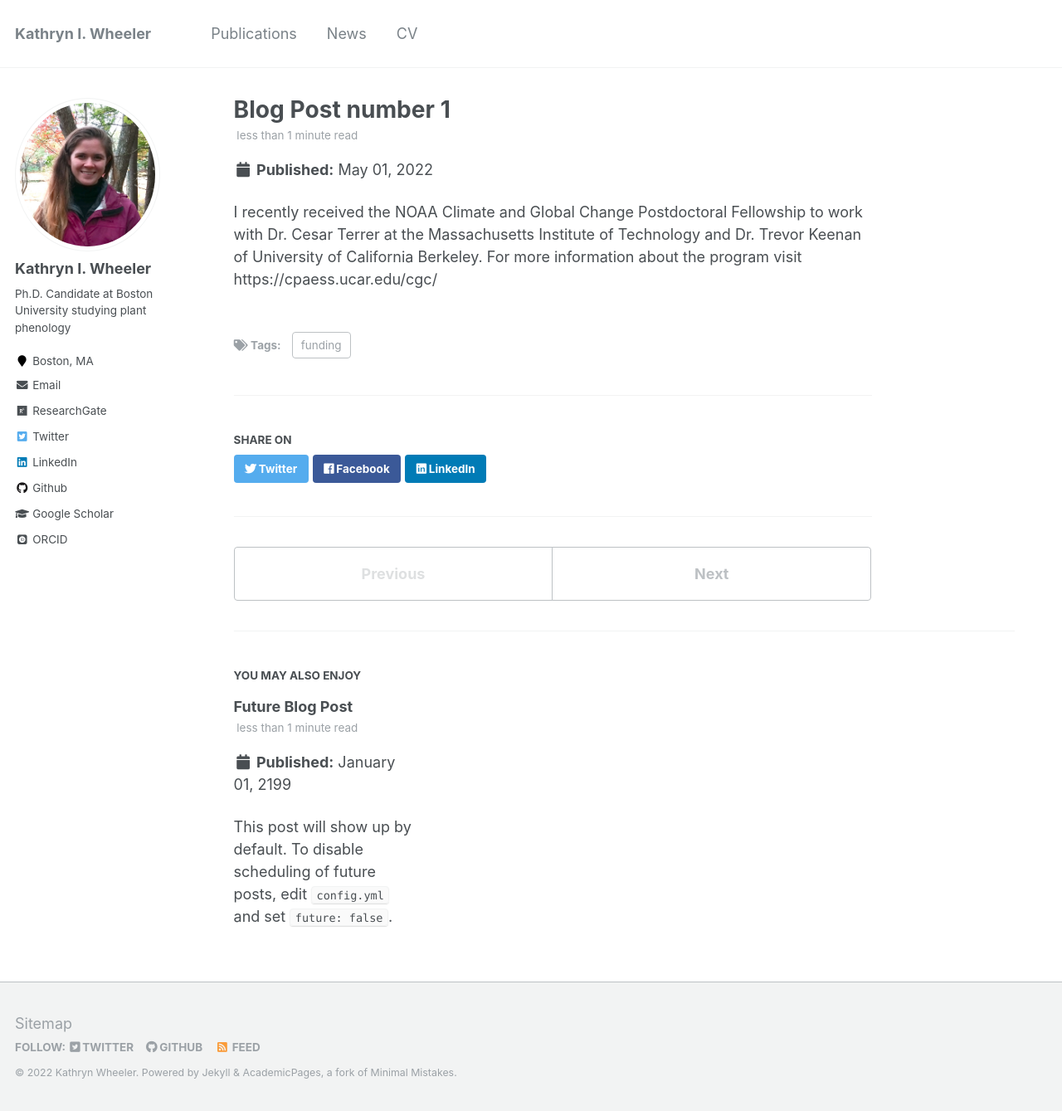
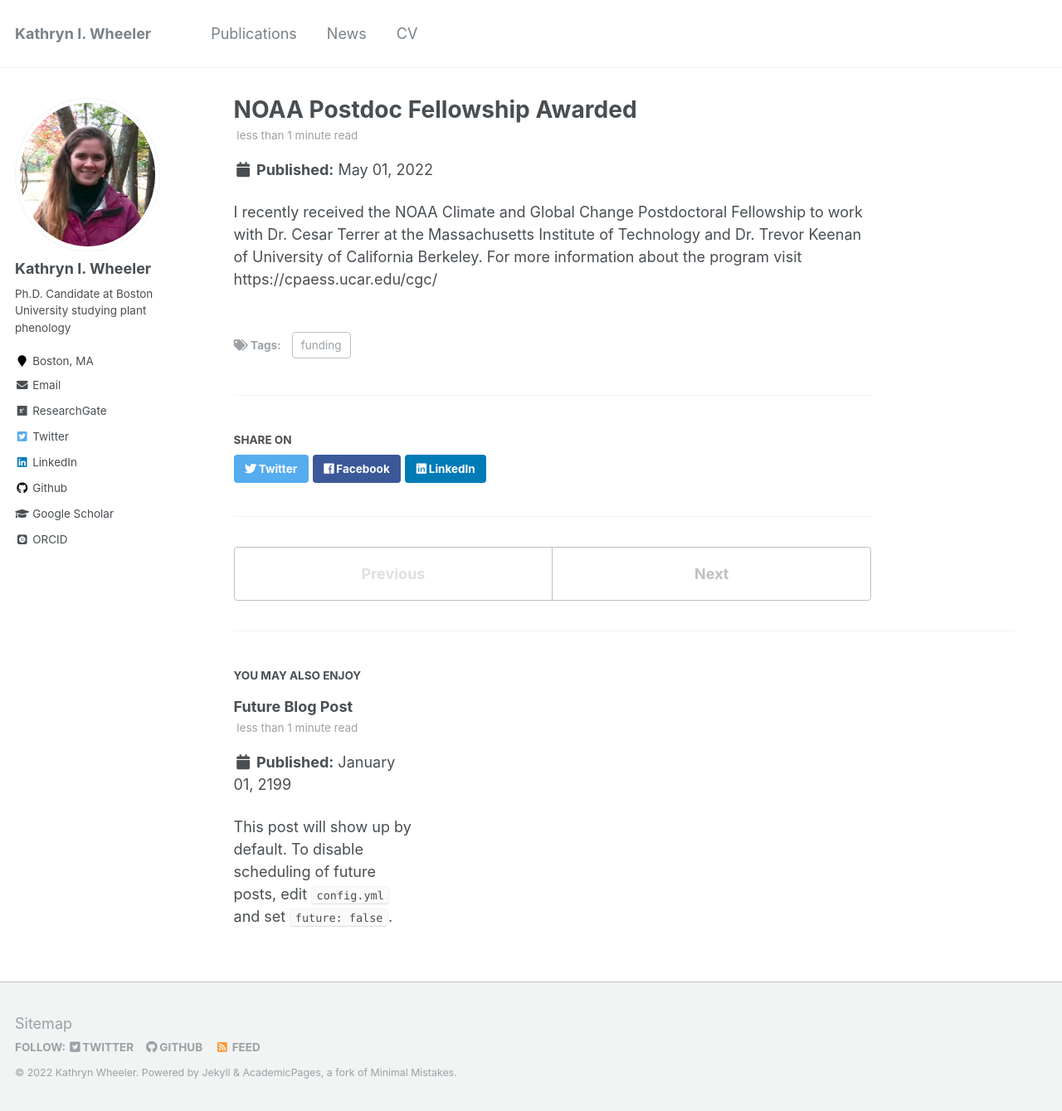
Before and after one commit to k-wheeler/k-wheeler.github.io, a Jekyll site: the page built from _posts/2012-08-14-blog-post-1.md, in a window 1280 px wide and 1339 px high. Shown: the whole window at 83% size. Built offline with Jekyll 4.4.1, drawn with Linux system fonts in a browser that asks for light colours; some web fonts are replaced.

Commit message:
Cleaned up

```diff
--- a/_posts/2012-08-14-blog-post-1.md
+++ b/_posts/2012-08-14-blog-post-1.md
@@ -1,5 +1,5 @@
 ---
-title: 'Blog Post number 1'
+title: 'NOAA Postdoc Fellowship Awarded'
 date: 2022-05-01
 permalink: /posts/2012/08/blog-post-1/
 tags:
```
